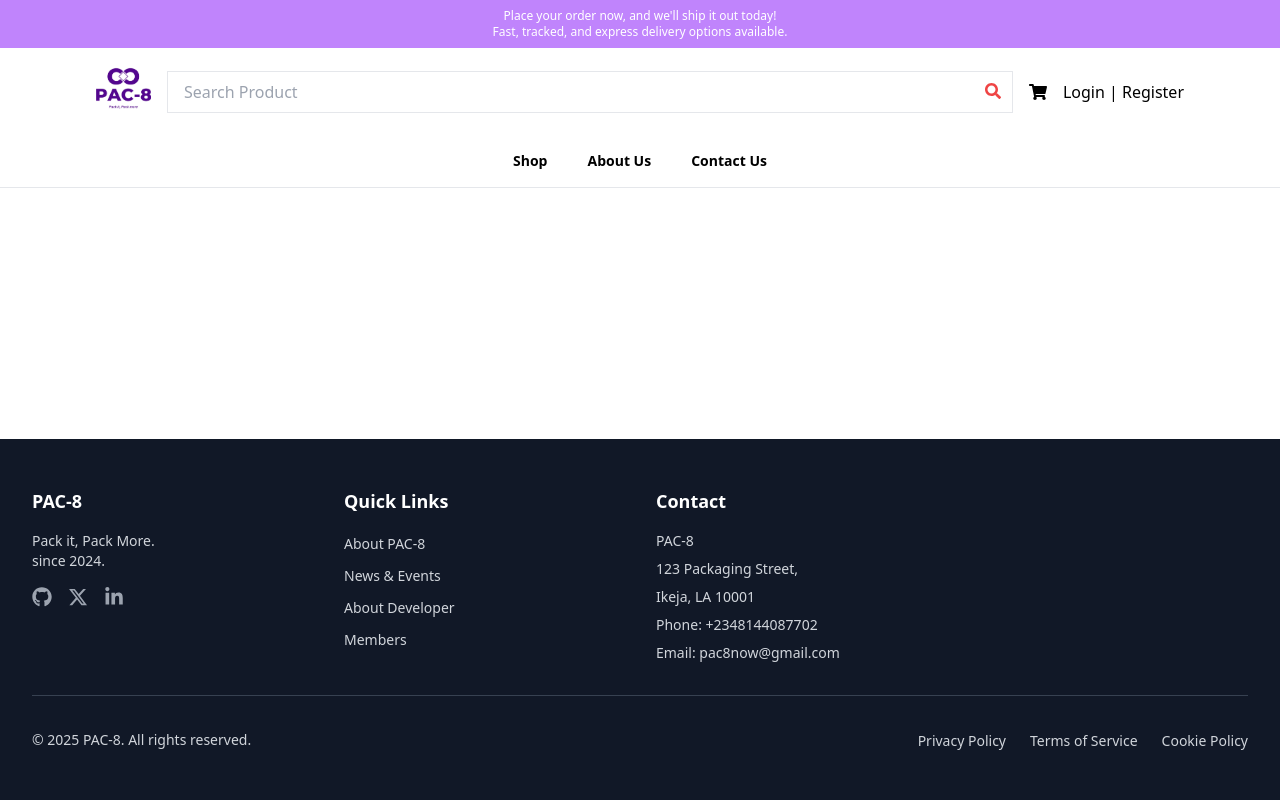
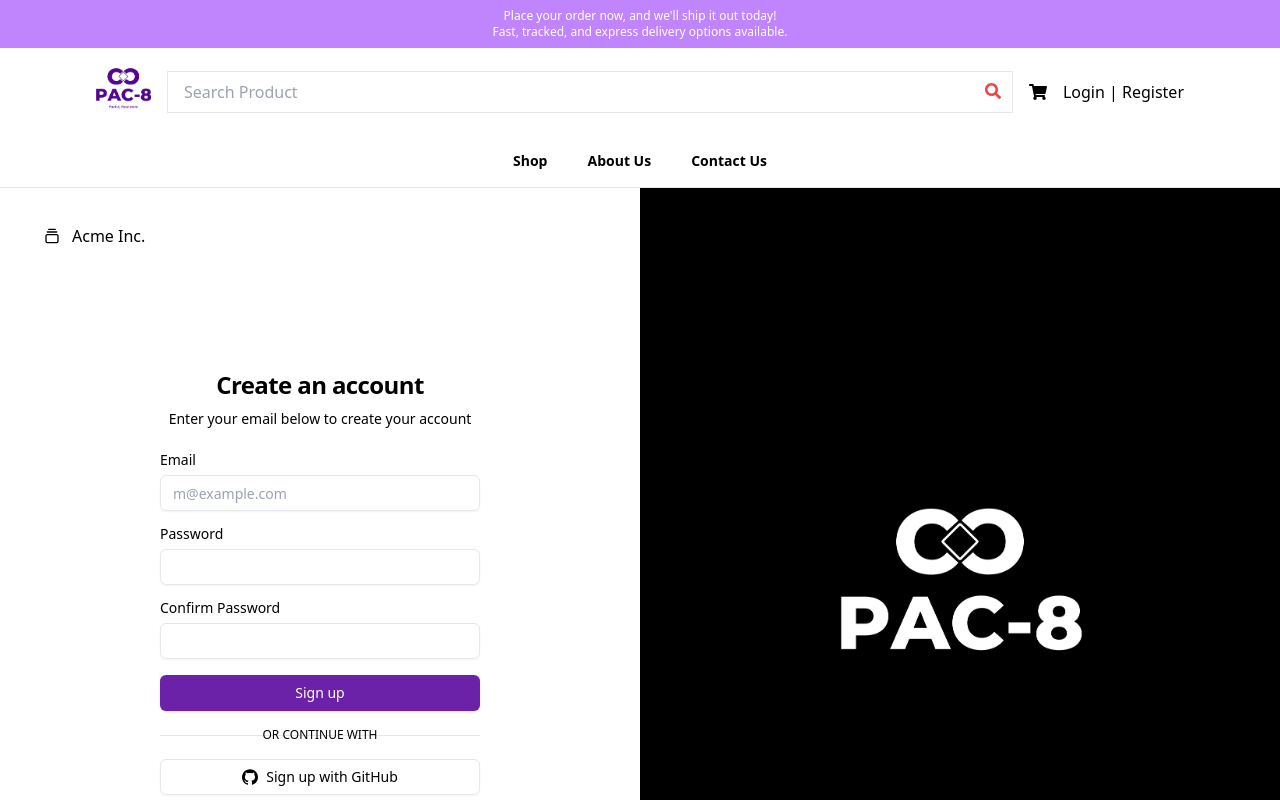
Before and after one commit to Ayomiidey/PAC-8, a React (Vite) app: page /sign-up in a window 1280 px wide. Shown: the top 800 px of the page. Built offline with nearby package versions, Linux system fonts and the light colour scheme.

Commit message:
sign up page

```diff
--- a/src/App.tsx
+++ b/src/App.tsx
@@ -13,7 +13,7 @@ import ContactUs from "./components/ContactUs";
 import { Toaster } from "react-hot-toast";
 import Footer from "./components/Footer";
 import LoginPage from "./components/LoginPage";
-// import SignUpPage from "./components/SignUpPage";
+import SignUpPage from "./components/SignUpPage";
 
 function App() {
   const [isSidebarOpen, setIsSidebarOpen] = useState(false);
@@ -49,7 +49,7 @@ function App() {
               <Route path="/about" element={<AboutUs />} />
               <Route path="/contactUs" element={<ContactUs />} />
               <Route path="/sign-in" element={<LoginPage />} />
-              {/* <Route path="/sign-up" element={<SignUpPage />} /> */}
+              <Route path="/sign-up" element={<SignUpPage />} />
             </Routes>
           </div>
         </div>
--- a/src/components/SignUpForm.tsx
+++ b/src/components/SignUpForm.tsx
@@ -1,184 +1,184 @@
-// import { useState } from "react";
-// import { useNavigate } from "react-router-dom";
-// import {
-//   createUserWithEmailAndPassword,
-//   GoogleAuthProvider,
-//   signInWithPopup,
-// } from "firebase/auth";
-// import { auth } from "../firebaseConfig";
+import { useState } from "react";
+import { useNavigate } from "react-router-dom";
+import {
+  createUserWithEmailAndPassword,
+  GoogleAuthProvider,
+  signInWithPopup,
+} from "firebase/auth";
+import { auth } from "../firebaseConfig";
 
-// const SignUpForm = () => {
-//   const navigate = useNavigate();
-//   const [isLoading, setIsLoading] = useState(false);
-//   const [email, setEmail] = useState("");
-//   const [password, setPassword] = useState("");
-//   const [confirmPassword, setConfirmPassword] = useState("");
-//   const [error, setError] = useState("");
+const SignUpForm = () => {
+  const navigate = useNavigate();
+  const [isLoading, setIsLoading] = useState(false);
+  const [email, setEmail] = useState("");
+  const [password, setPassword] = useState("");
+  const [confirmPassword, setConfirmPassword] = useState("");
+  const [error, setError] = useState("");
 
-//   const handleEmailSignUp = async (e: React.FormEvent) => {
-//     e.preventDefault();
-//     setError("");
+  const handleEmailSignUp = async (e: React.FormEvent) => {
+    e.preventDefault();
+    setError("");
 
-//     if (password !== confirmPassword) {
-//       setError("Passwords do not match");
-//       return;
-//     }
+    if (password !== confirmPassword) {
+      setError("Passwords do not match");
+      return;
+    }
 
-//     setIsLoading(true);
+    setIsLoading(true);
 
-//     try {
-//       const response = await createUserWithEmailAndPassword(
-//         auth,
-//         email,
-//         password
-//       );
-//       console.log(response.user.uid);
-//       navigate("/");
-//     } catch (error) {
-//       setError(error instanceof Error ? error.message : "An error occurred");
-//     } finally {
-//       setIsLoading(false);
-//     }
-//   };
+    try {
+      const response = await createUserWithEmailAndPassword(
+        auth,
+        email,
+        password
+      );
+      console.log(response.user.uid);
+      navigate("/");
+    } catch (error) {
+      setError(error instanceof Error ? error.message : "An error occurred");
+    } finally {
+      setIsLoading(false);
+    }
+  };
 
-//   const handleGoogleSignUp = async () => {
-//     setIsLoading(true);
-//     setError("");
+  const handleGoogleSignUp = async () => {
+    setIsLoading(true);
+    setError("");
 
-//     try {
-//       const response = await signInWithPopup(auth, new GoogleAuthProvider());
-//       console.log(response.user.uid);
-//       navigate("/");
-//     } catch (error) {
-//       setError(error instanceof Error ? error.message : "An error occurred");
-//     } finally {
-//       setIsLoading(false);
-//     }
-//   };
+    try {
+      const response = await signInWithPopup(auth, new GoogleAuthProvider());
+      console.log(response.user.uid);
+      navigate("/");
+    } catch (error) {
+      setError(error instanceof Error ? error.message : "An error occurred");
+    } finally {
+      setIsLoading(false);
+    }
+  };
 
-//   return (
-//     <form onSubmit={handleEmailSignUp} className="flex flex-col gap-6">
-//       <div className="flex flex-col items-center gap-2 text-center">
-//         <h1 className="text-2xl font-bold tracking-tight">Create an account</h1>
-//         <p className="text-sm text-muted-foreground">
-//           Enter your email below to create your account
-//         </p>
-//       </div>
+  return (
+    <form onSubmit={handleEmailSignUp} className="flex flex-col gap-6">
+      <div className="flex flex-col items-center gap-2 text-center">
+        <h1 className="text-2xl font-bold tracking-tight">Create an account</h1>
+        <p className="text-sm text-muted-foreground">
+          Enter your email below to create your account
+        </p>
+      </div>
 
-//       <div className="grid gap-4">
-//         {error && (
-//           <div className="rounded-md bg-destructive/15 px-4 py-3 text-sm text-destructive">
-//             {error}
-//           </div>
-//         )}
+      <div className="grid gap-4">
+        {error && (
+          <div className="rounded-md bg-destructive/15 px-4 py-3 text-sm text-destructive">
+            {error}
+          </div>
+        )}
 
-//         <div className="grid gap-2">
-//           <label
-//             htmlFor="email"
-//             className="text-sm font-medium leading-none peer-disabled:cursor-not-allowed peer-disabled:opacity-70"
-//           >
-//             Email
-//           </label>
-//           <input
-//             id="email"
-//             type="email"
-//             placeholder="m@example.com"
-//             value={email}
-//             onChange={(e) => setEmail(e.target.value)}
-//             disabled={isLoading}
-//             required
-//             className="flex h-9 w-full rounded-md border border-input bg-transparent px-3 py-1 text-sm shadow-sm transition-colors file:border-0 file:bg-transparent file:text-sm file:font-medium placeholder:text-muted-foreground focus-visible:outline-none focus-visible:ring-1 focus-visible:ring-ring disabled:cursor-not-allowed disabled:opacity-50"
-//           />
-//         </div>
+        <div className="grid gap-2">
+          <label
+            htmlFor="email"
+            className="text-sm font-medium leading-none peer-disabled:cursor-not-allowed peer-disabled:opacity-70"
+          >
+            Email
+          </label>
+          <input
+            id="email"
+            type="email"
+            placeholder="m@example.com"
+            value={email}
+            onChange={(e) => setEmail(e.target.value)}
+            disabled={isLoading}
+            required
+            className="flex h-9 w-full rounded-md border border-input bg-transparent px-3 py-1 text-sm shadow-sm transition-colors file:border-0 file:bg-transparent file:text-sm file:font-medium placeholder:text-muted-foreground focus-visible:outline-none focus-visible:ring-1 focus-visible:ring-ring disabled:cursor-not-allowed disabled:opacity-50"
+          />
+        </div>
 
-//         <div className="grid gap-2">
-//           <label
-//             htmlFor="password"
-//             className="text-sm font-medium leading-none peer-disabled:cursor-not-allowed peer-disabled:opacity-70"
-//           >
-//             Password
-//           </label>
-//           <input
-//             id="password"
-//             type="password"
-//             value={password}
-//             onChange={(e) => setPassword(e.target.value)}
-//             disabled={isLoading}
-//             required
-//             className="flex h-9 w-full rounded-md border border-input bg-transparent px-3 py-1 text-sm shadow-sm transition-colors file:border-0 file:bg-transparent file:text-sm file:font-medium placeholder:text-muted-foreground focus-visible:outline-none focus-visible:ring-1 focus-visible:ring-ring disabled:cursor-not-allowed disabled:opacity-50"
-//           />
-//         </div>
+        <div className="grid gap-2">
+          <label
+            htmlFor="password"
+            className="text-sm font-medium leading-none peer-disabled:cursor-not-allowed peer-disabled:opacity-70"
+          >
+            Password
+          </label>
+          <input
+            id="password"
+            type="password"
+            value={password}
+            onChange={(e) => setPassword(e.target.value)}
+            disabled={isLoading}
+            required
+            className="flex h-9 w-full rounded-md border border-input bg-transparent px-3 py-1 text-sm shadow-sm transition-colors file:border-0 file:bg-transparent file:text-sm file:font-medium placeholder:text-muted-foreground focus-visible:outline-none focus-visible:ring-1 focus-visible:ring-ring disabled:cursor-not-allowed disabled:opacity-50"
+          />
+        </div>
 
-//         <div className="grid gap-2">
-//           <label
-//             htmlFor="confirmPassword"
-//             className="text-sm font-medium leading-none peer-disabled:cursor-not-allowed peer-disabled:opacity-70"
-//           >
-//             Confirm Password
-//           </label>
-//           <input
-//             id="confirmPassword"
-//             type="password"
-//             value={confirmPassword}
-//             onChange={(e) => setConfirmPassword(e.target.value)}
-//             disabled={isLoading}
-//             required
-//             className="flex h-9 w-full rounded-md border border-input bg-transparent px-3 py-1 text-sm shadow-sm transition-colors file:border-0 file:bg-transparent file:text-sm file:font-medium placeholder:text-muted-foreground focus-visible:outline-none focus-visible:ring-1 focus-visible:ring-ring disabled:cursor-not-allowed disabled:opacity-50"
-//           />
-//         </div>
+        <div className="grid gap-2">
+          <label
+            htmlFor="confirmPassword"
+            className="text-sm font-medium leading-none peer-disabled:cursor-not-allowed peer-disabled:opacity-70"
+          >
+            Confirm Password
+          </label>
+          <input
+            id="confirmPassword"
+            type="password"
+            value={confirmPassword}
+            onChange={(e) => setConfirmPassword(e.target.value)}
+            disabled={isLoading}
+            required
+            className="flex h-9 w-full rounded-md border border-input bg-transparent px-3 py-1 text-sm shadow-sm transition-colors file:border-0 file:bg-transparent file:text-sm file:font-medium placeholder:text-muted-foreground focus-visible:outline-none focus-visible:ring-1 focus-visible:ring-ring disabled:cursor-not-allowed disabled:opacity-50"
+          />
+        </div>
 
-//         <button
-//           type="submit"
-//           disabled={isLoading}
-//           className="inline-flex items-center justify-center rounded-md text-sm font-medium h-9 px-4 py-2 bg-purple-800 text-white shadow hover:bg-primary/90 disabled:pointer-events-none disabled:opacity-50"
-//         >
-//           {isLoading ? "Creating account..." : "Sign up"}
-//         </button>
+        <button
+          type="submit"
+          disabled={isLoading}
+          className="inline-flex items-center justify-center rounded-md text-sm font-medium h-9 px-4 py-2 bg-purple-800 text-white shadow hover:bg-primary/90 disabled:pointer-events-none disabled:opacity-50"
+        >
+          {isLoading ? "Creating account..." : "Sign up"}
+        </button>
 
-//         <div className="relative">
-//           <div className="absolute inset-0 flex items-center">
-//             <span className="w-full border-t"></span>
-//           </div>
-//           <div className="relative flex justify-center text-xs uppercase">
-//             <span className="bg-background px-2 text-muted-foreground">
-//               Or continue with
-//             </span>
-//           </div>
-//         </div>
+        <div className="relative">
+          <div className="absolute inset-0 flex items-center">
+            <span className="w-full border-t"></span>
+          </div>
+          <div className="relative flex justify-center text-xs uppercase">
+            <span className="bg-background px-2 text-muted-foreground">
+              Or continue with
+            </span>
+          </div>
+        </div>
 
-//         <button
-//           type="button"
-//           onClick={handleGoogleSignUp}
-//           disabled={isLoading}
-//           className="inline-flex items-center justify-center whitespace-nowrap rounded-md text-sm font-medium h-9 px-4 py-2 border border-input bg-background shadow-sm hover:bg-accent hover:text-accent-foreground disabled:pointer-events-none disabled:opacity-50"
-//         >
-//           <svg
-//             className="mr-2 h-4 w-4"
-//             aria-hidden="true"
-//             focusable="false"
-//             data-prefix="fab"
-//             data-icon="github"
-//             role="img"
-//             xmlns="http://www.w3.org/2000/svg"
-//             viewBox="0 0 24 24"
-//           >
-//             <path
-//               fill="currentColor"
-//               d="M12 .297c-6.63 0-12 5.373-12 12 0 5.303 3.438 9.8 8.205 11.385.6.113.82-.258.82-.577 0-.285-.01-1.04-.015-2.04-3.338.724-4.042-1.61-4.042-1.61C4.422 18.07 3.633 17.7 3.633 17.7c-1.087-.744.084-.729.084-.729 1.205.084 1.838 1.236 1.838 1.236 1.07 1.835 2.809 1.305 3.495.998.108-.776.417-1.305.76-1.605-2.665-.3-5.466-1.332-5.466-5.93 0-1.31.465-2.38 1.235-3.22-.135-.303-.54-1.523.105-3.176 0 0 1.005-.322 3.3 1.23.96-.267 1.98-.399 3-.405 1.02.006 2.04.138 3 .405 2.28-1.552 3.285-1.23 3.285-1.23.645 1.653.24 2.873.12 3.176.765.84 1.23 1.91 1.23 3.22 0 4.61-2.805 5.625-5.475 5.92.42.36.81 1.096.81 2.22 0 1.606-.015 2.896-.015 3.286 0 .315.21.69.825.57C20.565 22.092 24 17.592 24 12.297c0-6.627-5.373-12-12-12"
-//             />
-//           </svg>
-//           Sign up with GitHub
-//         </button>
-//       </div>
+        <button
+          type="button"
+          onClick={handleGoogleSignUp}
+          disabled={isLoading}
+          className="inline-flex items-center justify-center whitespace-nowrap rounded-md text-sm font-medium h-9 px-4 py-2 border border-input bg-background shadow-sm hover:bg-accent hover:text-accent-foreground disabled:pointer-events-none disabled:opacity-50"
+        >
+          <svg
+            className="mr-2 h-4 w-4"
+            aria-hidden="true"
+            focusable="false"
+            data-prefix="fab"
+            data-icon="github"
+            role="img"
+            xmlns="http://www.w3.org/2000/svg"
+            viewBox="0 0 24 24"
+          >
+            <path
+              fill="currentColor"
+              d="M12 .297c-6.63 0-12 5.373-12 12 0 5.303 3.438 9.8 8.205 11.385.6.113.82-.258.82-.577 0-.285-.01-1.04-.015-2.04-3.338.724-4.042-1.61-4.042-1.61C4.422 18.07 3.633 17.7 3.633 17.7c-1.087-.744.084-.729.084-.729 1.205.084 1.838 1.236 1.838 1.236 1.07 1.835 2.809 1.305 3.495.998.108-.776.417-1.305.76-1.605-2.665-.3-5.466-1.332-5.466-5.93 0-1.31.465-2.38 1.235-3.22-.135-.303-.54-1.523.105-3.176 0 0 1.005-.322 3.3 1.23.96-.267 1.98-.399 3-.405 1.02.006 2.04.138 3 .405 2.28-1.552 3.285-1.23 3.285-1.23.645 1.653.24 2.873.12 3.176.765.84 1.23 1.91 1.23 3.22 0 4.61-2.805 5.625-5.475 5.92.42.36.81 1.096.81 2.22 0 1.606-.015 2.896-.015 3.286 0 .315.21.69.825.57C20.565 22.092 24 17.592 24 12.297c0-6.627-5.373-12-12-12"
+            />
+          </svg>
+          Sign up with GitHub
+        </button>
+      </div>
 
-//       <div className="text-center text-sm text-muted-foreground">
-//         Already have an account?{" "}
-//         <a href="#" className="text-primary underline-offset-4 hover:underline">
-//           Login
-//         </a>
-//       </div>
-//     </form>
-//   );
-// };
+      <div className="text-center text-sm text-muted-foreground">
+        Already have an account?{" "}
+        <a href="#" className="text-primary underline-offset-4 hover:underline">
+          Login
+        </a>
+      </div>
+    </form>
+  );
+};
 
-// export default SignUpForm;
+export default SignUpForm;
--- a/src/components/SignUpPage.tsx
+++ b/src/components/SignUpPage.tsx
@@ -1,34 +1,34 @@
-// import { GalleryVerticalEnd } from "lucide-react";
-// import SignUpForm from "./SignUpForm";
-// import pac8BlackLogo from "../assets/images/pac8BlackLogo.png";
+import { GalleryVerticalEnd } from "lucide-react";
+import SignUpForm from "./SignUpForm";
+import pac8BlackLogo from "../assets/images/pac8BlackLogo.png";
 
-// const SignUpPage = () => {
-//   return (
-//     <div className="grid min-h-svh lg:grid-cols-2">
-//       <div className="flex flex-col gap-4 p-6 md:p-10">
-//         <div className="flex justify-center gap-2 md:justify-start">
-//           <a href="#" className="flex items-center gap-2 font-medium">
-//             <div className="flex h-6 w-6 items-center justify-center rounded-md bg-primary text-primary-foreground">
-//               <GalleryVerticalEnd className="size-4" />
-//             </div>
-//             Acme Inc.
-//           </a>
-//         </div>
-//         <div className="flex flex-1 items-center justify-center">
-//           <div className="w-full max-w-xs">
-//             <SignUpForm />
-//           </div>
-//         </div>
-//       </div>
-//       <div className="relative hidden bg-muted lg:block">
-//         <img
-//           src={pac8BlackLogo}
-//           alt="Image"
-//           className="absolute inset-0 h-full w-full object-cover dark:brightness-[0.2] dark:grayscale"
-//         />
-//       </div>
-//     </div>
-//   );
-// };
+const SignUpPage = () => {
+  return (
+    <div className="grid min-h-svh lg:grid-cols-2">
+      <div className="flex flex-col gap-4 p-6 md:p-10">
+        <div className="flex justify-center gap-2 md:justify-start">
+          <a href="#" className="flex items-center gap-2 font-medium">
+            <div className="flex h-6 w-6 items-center justify-center rounded-md bg-primary text-primary-foreground">
+              <GalleryVerticalEnd className="size-4" />
+            </div>
+            Acme Inc.
+          </a>
+        </div>
+        <div className="flex flex-1 items-center justify-center">
+          <div className="w-full max-w-xs">
+            <SignUpForm />
+          </div>
+        </div>
+      </div>
+      <div className="relative hidden bg-muted lg:block">
+        <img
+          src={pac8BlackLogo}
+          alt="Image"
+          className="absolute inset-0 h-full w-full object-cover dark:brightness-[0.2] dark:grayscale"
+        />
+      </div>
+    </div>
+  );
+};
 
-// export default SignUpPage;
+export default SignUpPage;
```
